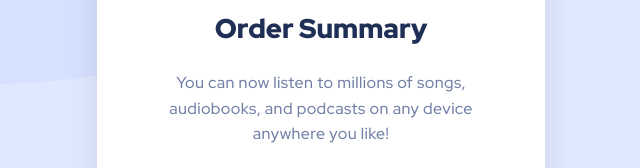
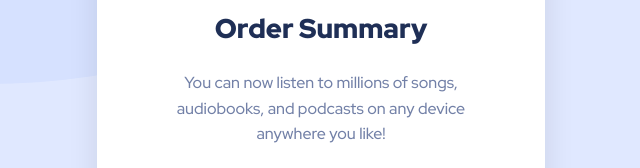
Before and after one commit to ArthurWiliams/order-summary-component, a website: page src/index.html in a window 1280 px wide. Shown: the part 304-472 px from the top of the page, 319-959 px from the left. Drawn offline with nearby package versions, Linux system fonts and the light colour scheme; files that its build step writes are made by us from their sources; files whose address does not match are found by name.

Commit message:
Remove letter spacing

```diff
--- a/src/sass/_base.scss
+++ b/src/sass/_base.scss
@@ -42,7 +42,6 @@ main {
 }
 
 p {
-    letter-spacing: 0.4px;
     line-height: 1.6;
     color: var.$text-color;
     margin: 1.5rem 0;
```
